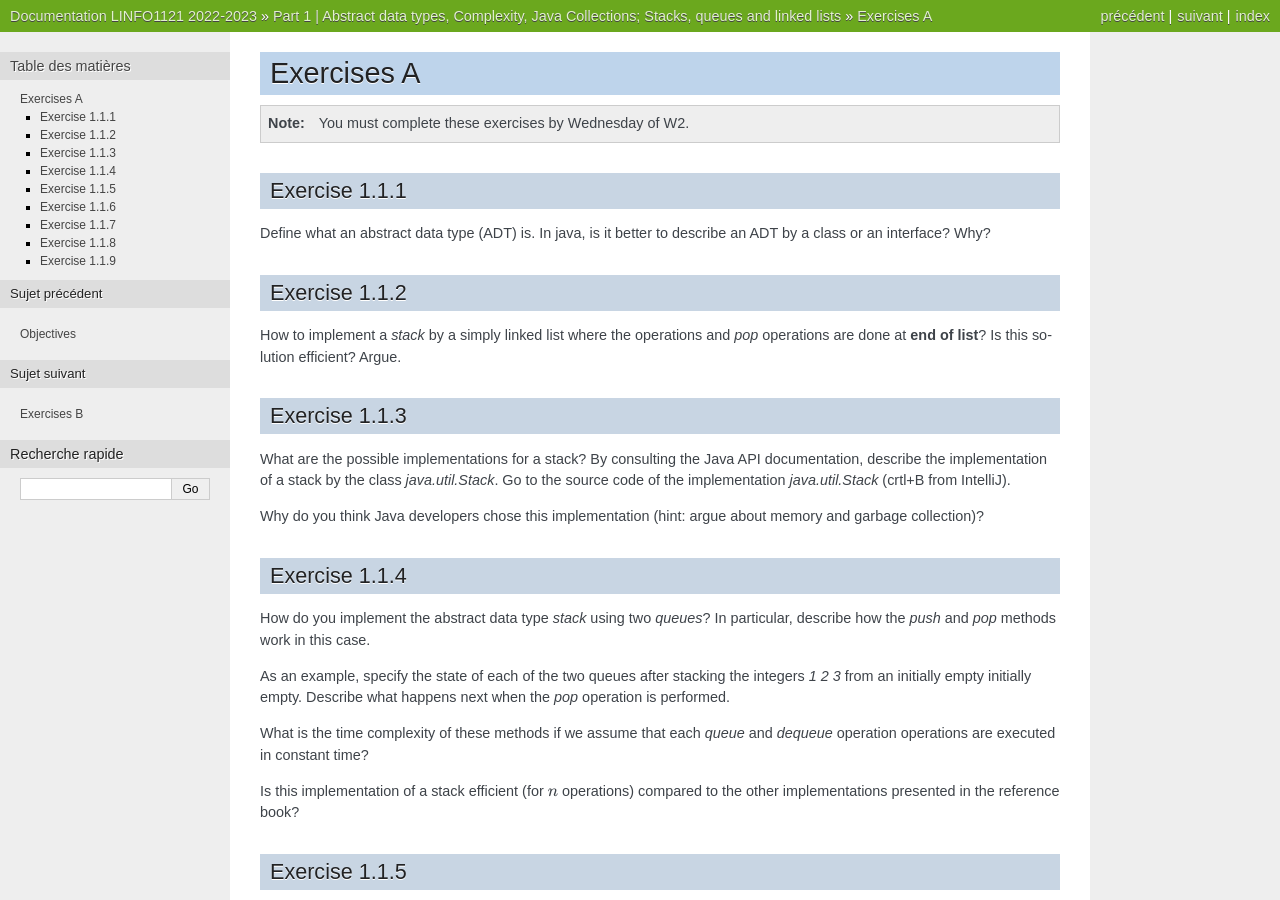
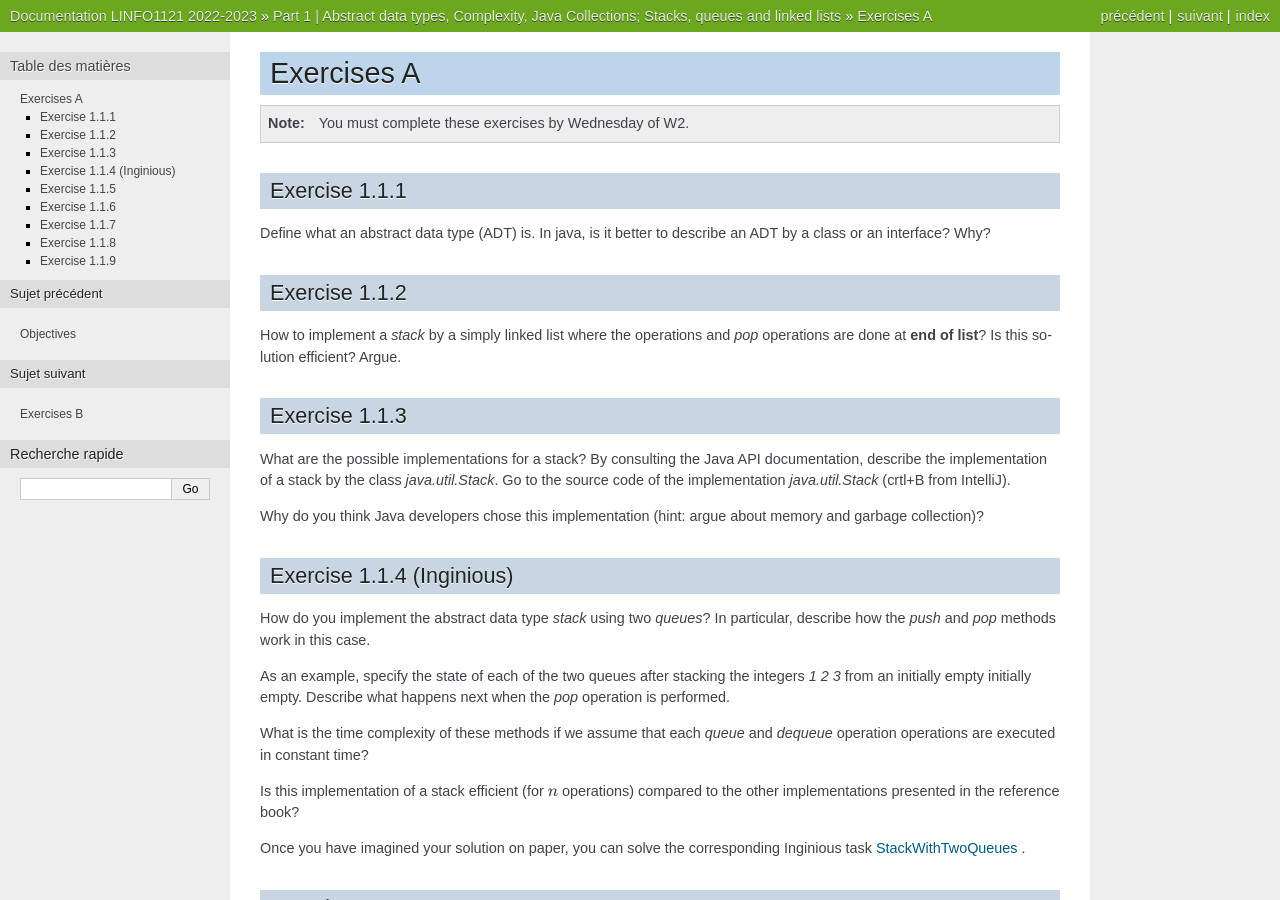
Before and after one commit to pschaus/LINFO1121, a Sphinx documentation site: the page built from source/part1/ex1.rst, in a window 1280 px wide and 900 px high. Built offline with Sphinx 7.4.7, drawn with Linux system fonts in a browser that asks for light colours.

Commit message:
stack with two queues

```diff
--- a/source/part1/ex1.rst
+++ b/source/part1/ex1.rst
@@ -85,8 +85,8 @@ Why do you think Java developers chose this implementation
     Note rigolote: Java recommande d'utiliser Deque à la place de Stack.
     "Qu'est-ce que ça change?" est une bonne question à poser aux étudiants.
 
-Exercise 1.1.4
-""""""""""""""
+Exercise 1.1.4 (Inginious)
+""""""""""""""""""""""""""
 
 How do you implement the abstract data type *stack* using two *queues*?
 In particular, describe how the `push` and `pop` methods work in this case.
@@ -99,6 +99,9 @@ operations are executed in constant time?
 
 Is this implementation of a stack efficient (for :math:`n` operations)
 compared to the other implementations presented in the reference book?
+
+
+Once you have imagined your solution on paper, you can solve the corresponding Inginious task `StackWithTwoQueues <https://inginious.info.ucl.ac.be/course/LINFO1121/fundamentals_StackWithTwoQueues>`_ .
 
 .. answer::
 
```
